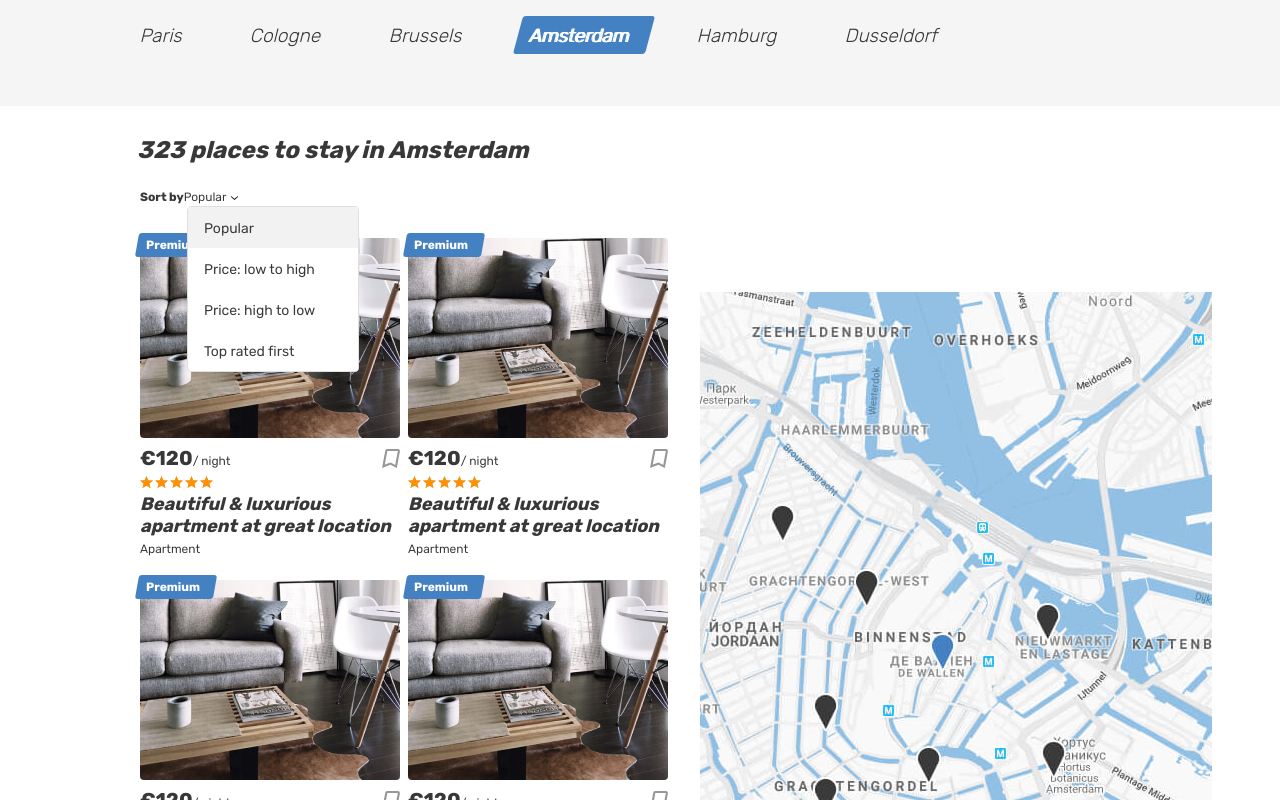
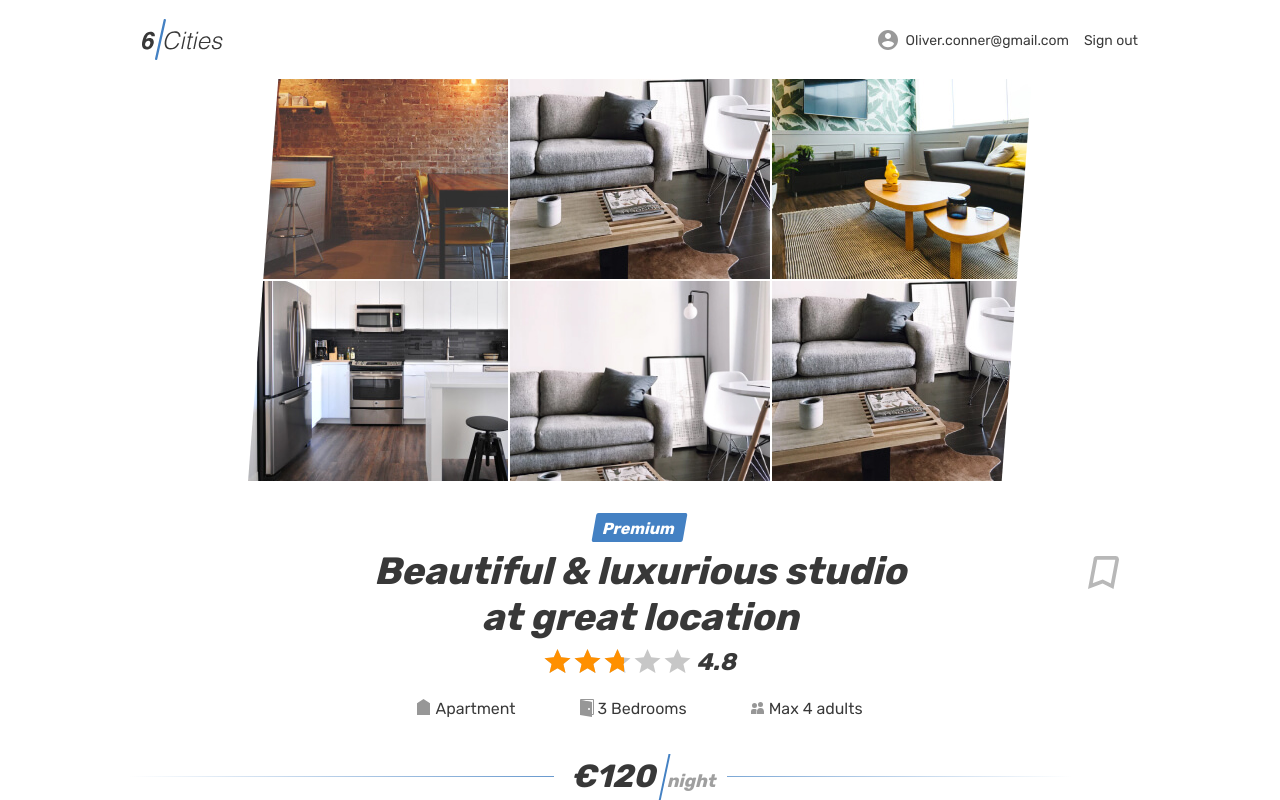
Before and after one commit to MitKat/199591-six-cities-9, a React (Create React App) app in the folder project/: page /offer/0 in a window 1280 px wide. Shown: the top 800 px of the page. Built offline with nearby package versions, Linux system fonts and the light colour scheme.

Commit message:
made a route

```diff
--- a/project/src/components/app/app.tsx
+++ b/project/src/components/app/app.tsx
@@ -1,12 +1,36 @@
 import Main from '../main/main';
+import SignIn from '../sign-in/sign-in';
+import Favorites from '../favorites/favorites';
+import Room from '../room/room';
+import NotFound from '../not-found/not-found';
+import {BrowserRouter, Route, Routes} from 'react-router-dom';
+import {AppRoute, AuthorizationStatus} from '../../const';
+import PrivateRoute from '../private-route/private-route';
 
 type AppProps = {
   countOffer: number;
 }
 
 function App({countOffer}: AppProps): JSX.Element {
-  return <Main countOffer={countOffer} />;
+  return (
+    <BrowserRouter>
+      <Routes>
+        <Route path={AppRoute.Main} element={<Main countOffer={countOffer} />} />
+        <Route path={AppRoute.Room} element={<Room />} />
+        <Route path={AppRoute.SignIn} element={<SignIn />} />
+        <Route path={AppRoute.Favorites}
+          element= {
+            <PrivateRoute
+              authorizationStatus={AuthorizationStatus.NoAuth}
+            >
+              <Favorites />
+            </PrivateRoute>
+          }
+        />
+        <Route path={AppRoute.NotFound} element={<NotFound />} />
+      </Routes>
+    </BrowserRouter>
+  );
 }
 
-
 export default App;
--- a/project/src/components/favorites/favorites.tsx
+++ b/project/src/components/favorites/favorites.tsx
@@ -1,7 +1,10 @@
-import FavoritePlaceCard from '../favorite-place-card/favorite-place-card';
+import MainHeader from '../main-header/main-header';
+import FavoritePlaceCard from './favorite-place-card';
 
 function Favorites(): JSX.Element {
   return (
+    <div className="page">
+      <MainHeader />
       <main className="page__main page__main--favorites">
         <div className="page__favorites-container container">
           <section className="favorites">
@@ -37,6 +40,12 @@ function Favorites(): JSX.Element {
           </section>
         </div>
       </main>
+      <footer className="footer container">
+        <a className="footer__logo-link" href="main.html">
+          <img className="footer__logo" src="img/logo.svg" alt="6 cities logo" width="64" height="33" />
+        </a>
+      </footer>
+    </div>
   );
 }
 
--- /dev/null
+++ b/project/src/components/logo/logo.tsx
@@ -0,0 +1,12 @@
+import {Link} from 'react-router-dom';
+import {AppRoute} from '../../const';
+
+function Logo(): JSX.Element {
+  return (
+    <Link className="header__logo-link header__logo-link--active" to={AppRoute.Main}>
+      <img className="header__logo" src="img/logo.svg" alt="6 cities logo" width="81" height="41" />
+    </Link>
+  );
+}
+
+export default Logo;
--- /dev/null
+++ b/project/src/components/main-header/main-header.tsx
@@ -0,0 +1,33 @@
+import Logo from '../logo/logo';
+
+function MainHeader(): JSX.Element {
+  return (
+    <header className="header">
+      <div className="container">
+        <div className="header__wrapper">
+          <div className="header__left">
+            <Logo />
+          </div>
+          <nav className="header__nav">
+            <ul className="header__nav-list">
+              <li className="header__nav-item user">
+                <a className="header__nav-link header__nav-link--profile" href=" ">
+                  <div className="header__avatar-wrapper user__avatar-wrapper">
+                  </div>
+                  <span className="header__user-name user__name">Oliver.conner@gmail.com</span>
+                </a>
+              </li>
+              <li className="header__nav-item">
+                <a className="header__nav-link" href=" ">
+                  <span className="header__signout">Sign out</span>
+                </a>
+              </li>
+            </ul>
+          </nav>
+        </div>
+      </div>
+    </header>
+  );
+}
+
+export default MainHeader;
--- a/project/src/components/main/main.tsx
+++ b/project/src/components/main/main.tsx
@@ -1,4 +1,5 @@
-import PlaceCard from '../place-card/place-card';
+import PlaceCard from './place-card/place-card';
+import MainHeader from '../main-header/main-header';
 
 type MainProps = {
   countOffer: number;
@@ -6,6 +7,8 @@ type MainProps = {
 
 function Main({countOffer}: MainProps): JSX.Element {
   return (
+    <div className="page page--gray page--main">
+      <MainHeader />
       <main className="page__main page__main--index">
         <h1 className="visually-hidden">Cities</h1>
         <div className="tabs">
@@ -78,6 +81,7 @@ function Main({countOffer}: MainProps): JSX.Element {
           </div>
         </div>
       </main>
+    </div>
   );
 }
 
--- /dev/null
+++ b/project/src/components/not-found/not-found.tsx
@@ -0,0 +1,31 @@
+import { Link } from 'react-router-dom';
+import { AppRoute } from '../../const';
+import Logo from '../logo/logo';
+
+function NotFound(): JSX.Element {
+  return (
+    <div className="page">
+      <header className="header">
+        <div className="container">
+          <div className="header__wrapper">
+            <div className="header__left">
+              <Logo />
+            </div>
+          </div>
+        </div>
+      </header>
+      <main className="page__main">
+        <section  style={{marginTop: 80, textAlign: 'center', fontStyle: 'italic'}}>
+          <h1 className="title">404. Page Not Found</h1>
+        </section>
+
+
+      </main>
+      <div style={{height: 480, marginTop: 80, textAlign: 'center'}}>
+        <Link to={AppRoute.Main}>Вернуться на главную страницу</Link>
+      </div>
+    </div>
+  );
+}
+
+export default NotFound;
--- /dev/null
+++ b/project/src/components/private-route/private-route.tsx
@@ -0,0 +1,19 @@
+import { Navigate } from 'react-router-dom';
+import { AppRoute, AuthorizationStatus } from '../../const';
+
+type PrivateRouteProps = {
+  authorizationStatus: AuthorizationStatus;
+  children: JSX.Element;
+}
+
+function PrivateRoute(props: PrivateRouteProps): JSX.Element {
+  const {authorizationStatus, children} = props;
+
+  return (
+    authorizationStatus === AuthorizationStatus.Auth
+      ? children
+      : <Navigate to = {AppRoute.SignIn} />
+  );
+}
+
+export default PrivateRoute;
--- a/project/src/components/room/room.tsx
+++ b/project/src/components/room/room.tsx
@@ -1,5 +1,9 @@
+import MainHeader from '../main-header/main-header';
+
 function Room(): JSX.Element {
   return (
+    <div className="page">
+      <MainHeader />
       <main className="page__main page__main--property">
         <section className="property">
           <div className="property__gallery-container container">
@@ -302,6 +306,7 @@ function Room(): JSX.Element {
           </section>
         </div>
       </main>
+    </div>
   );
 }
 
--- a/project/src/components/sign-in/sign-in.tsx
+++ b/project/src/components/sign-in/sign-in.tsx
@@ -1,5 +1,17 @@
+import Logo from '../logo/logo';
+
 function SignIn(): JSX.Element {
   return (
+    <div className="page page--gray page--login">
+      <header className="header">
+        <div className="container">
+          <div className="header__wrapper">
+            <div className="header__left">
+              <Logo />
+            </div>
+          </div>
+        </div>
+      </header>
       <main className="page__main page__main--login">
         <div className="page__login-container container">
           <section className="login">
@@ -25,6 +37,7 @@ function SignIn(): JSX.Element {
           </section>
         </div>
       </main>
+    </div>
   );
 }
 
--- /dev/null
+++ b/project/src/const.ts
@@ -0,0 +1,13 @@
+export enum AppRoute {
+  Main = '/',
+  SignIn = '/login',
+  Favorites = '/favorites',
+  Room = '/offer/:id',
+  NotFound = '/*',
+}
+
+export enum AuthorizationStatus {
+  Auth = 'AUTH',
+  NoAuth = 'NO_AUTH',
+  Unknown = 'UNKNOWN',
+}
```
Also changed, not shown: project/src/components/favorites/favorite-place-card.tsx (renamed from project/src/components/favorite-place-card/favorite-place-card.tsx), project/src/components/main/place-card/place-card.tsx (renamed from project/src/components/place-card/place-card.tsx). Lines whose indentation alone changed are shown as unchanged.
